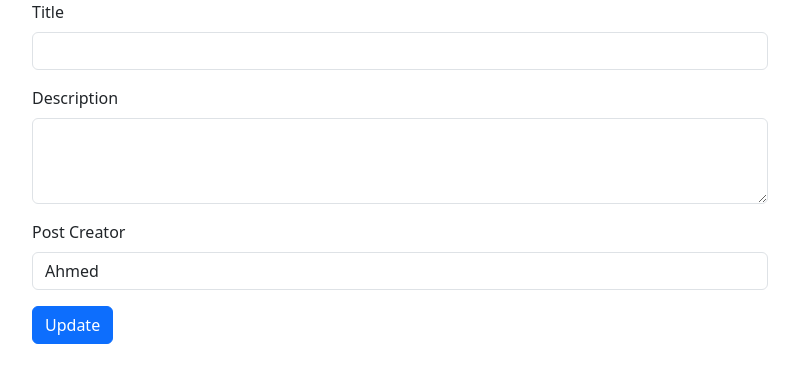
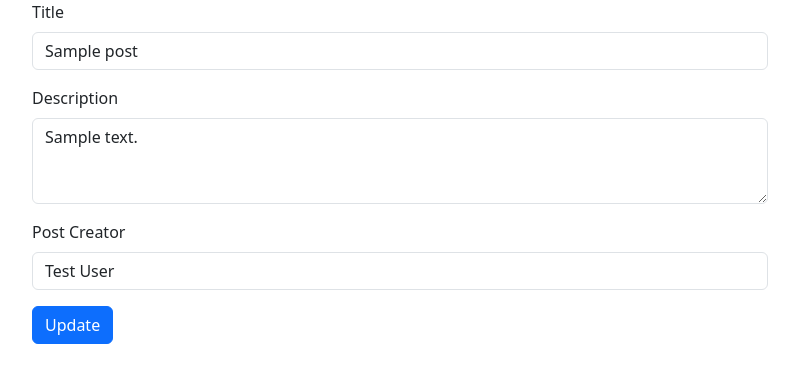
Before and after one commit to Abdulrahman1Fiqi/Blog-Website, a Laravel app: page /posts/1/edit in a window 1280 px wide. Shown: the part 56-439 px from the top of the page, without its empty margins (240-1039 px from the left). Run offline with Laravel 12, Linux system fonts and the light colour scheme; data comes from the database, SQL or seed files in the repository; tables that the repository leaves empty hold one stand-in row (values such as "Sample post").

Commit message:
feat(post): add user selection to edit form

```diff
--- a/app/Http/Controllers/PostController.php
+++ b/app/Http/Controllers/PostController.php
@@ -24,6 +24,7 @@ class PostController extends Controller
     }
 
     public function create(){
+
         $users=User::all();
 
 
@@ -48,17 +49,21 @@ class PostController extends Controller
         return to_route('posts.index');
     }
 
-    public function edit(){
-        return view('posts.edit');
+    public function edit(Post $post){
+
+        $users=User::all();
+
+
+        return view('posts.edit',['users'=>$users,'post'=>$post]);
     }
 
-    public function update(){
+    public function update($postId){
 
         $title=Request()->title;
         $description=Request()->description;
         $post_creator=Request()->post_creator;
 
-       // dd($title,$description,$post_creator);
+       $singlePostFromDB=Post::find($postId);
 
         return to_route('posts.show',1);
     }
--- a/resources/views/posts/edit.blade.php
+++ b/resources/views/posts/edit.blade.php
@@ -15,19 +15,20 @@
                 @method('PUT')
                 <div class="mb-3">
                     <label class="form-label">Title</label>
-                    <input name="title" type="text" class="form-control">
+                    <input name="title" type="text" value="{{ $post->title }}" class="form-control">
                 </div>
 
                 <div class="mb-3">
                     <label class="form-label">Description</label>
-                    <textarea name="description" class="form-control" rows="3"></textarea>
+                    <textarea name="description" class="form-control" rows="3">{{ $post->description }}</textarea>
                 </div>
 
                 <div class="mb-3">
                     <label class="form-label">Post Creator</label>
                     <select name="post_creator" class="form-control">
-                        <option value="1">Ahmed</option>
-                        <option value="2">Mohamed</option>
+                         @foreach ($users as $user )
+                          <option value="{{ $user->id }}">{{ $user->name }}</option>
+                         @endforeach
                     </select>
                 </div>
 
```
